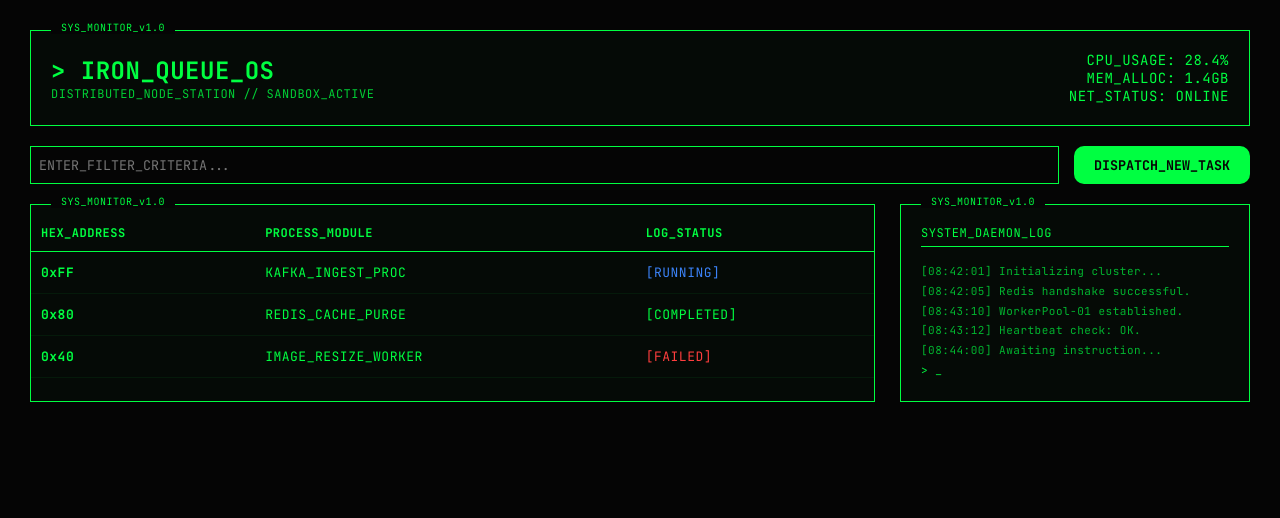
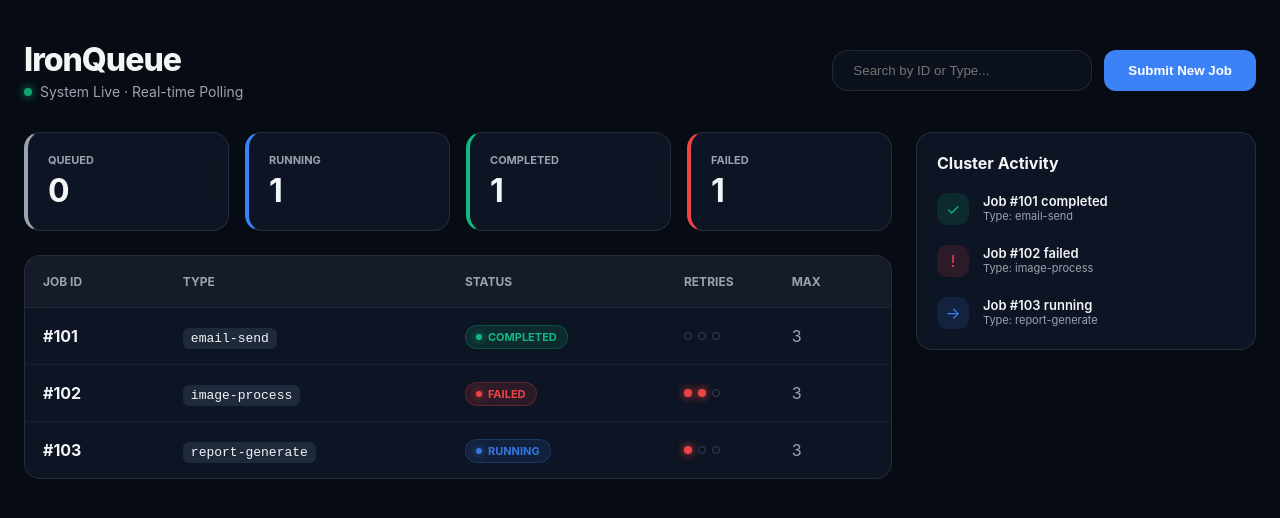
Before and after one commit to tejchid/ironqueue-ui, a React (Vite) app: page / in a window 1280 px wide. Shown: the top 518 px of the page. Built offline with nearby package versions, Linux system fonts and the light colour scheme; the HTML template or start-up script is replaced by a standard one.

Commit message:
Refactor job management and UI components

```diff
--- a/src/App.tsx
+++ b/src/App.tsx
@@ -1,147 +1,319 @@
-import { useEffect, useState } from "react";
+import { useEffect, useMemo, useState } from "react";
+import axios from "axios";
 
 const DEMO_MODE = true;
+const API_URL = "/api";
 
-const INITIAL_JOBS = [
-  { id: 255, type: "KAFKA_INGEST_PROC", status: "RUNNING" },
-  { id: 128, type: "REDIS_CACHE_PURGE", status: "COMPLETED" },
-  { id: 64,  type: "IMAGE_RESIZE_WORKER", status: "FAILED" },
+const DEMO_JOBS = [
+  { id: 101, type: "email-send", status: "COMPLETED", attempts: 0, max_attempts: 3, payload: { to: "user@example.com" } },
+  { id: 102, type: "image-process", status: "FAILED", attempts: 2, max_attempts: 3, payload: { image_id: "img_9821" }, last_error: "Worker timeout" },
+  { id: 103, type: "report-generate", status: "RUNNING", attempts: 1, max_attempts: 3, payload: { report_id: "weekly" } },
 ];
 
+type Job = {
+  id: number;
+  type: string;
+  status: "QUEUED" | "RUNNING" | "COMPLETED" | "FAILED" | string;
+  attempts: number;
+  max_attempts: number;
+  payload?: any;
+  last_error?: string | null;
+};
+
+// --- HELPER COMPONENTS ---
+
+function StatusBadge({ status }: { status: Job["status"] }) {
+  const colors: Record<string, string> = {
+    QUEUED: "#9ca3af",
+    RUNNING: "#3b82f6",
+    COMPLETED: "#10b981",
+    FAILED: "#ef4444",
+  };
+  const color = colors[status] || "#9ca3af";
+
+  return (
+    <span className={status === 'RUNNING' ? 'pulse' : ''}
+      style={{
+        backgroundColor: `${color}22`,
+        color: color,
+        border: `1px solid ${color}44`,
+        padding: '4px 10px',
+        borderRadius: '12px',
+        fontSize: '11px',
+        fontWeight: 700,
+        textTransform: 'uppercase',
+        display: 'inline-flex',
+        alignItems: 'center',
+        gap: '6px'
+      }}>
+      <span style={{ width: 6, height: 6, borderRadius: '50%', backgroundColor: color, boxShadow: `0 0 8px ${color}` }}></span>
+      {status}
+    </span>
+  );
+}
+
+function RetryDots({ attempts, max }: { attempts: number; max: number }) {
+  return (
+    <div style={{ display: "flex", gap: 6 }}>
+      {Array.from({ length: max }).map((_, i) => (
+        <div key={i} style={{
+          width: 8, height: 8, borderRadius: "50%",
+          background: i < attempts ? "#ef4444" : "transparent",
+          border: i < attempts ? "none" : "1px solid #374151",
+          boxShadow: i < attempts ? "0 0 8px #ef4444" : "none"
+        }} />
+      ))}
+    </div>
+  );
+}
+
+function PrettyJson({ value }: { value: any }) {
+  return (
+    <pre style={{
+      margin: 0, padding: 16, borderRadius: 12, background: "#06090f",
+      border: "1px solid #1f2937", color: "#60a5fa", fontSize: 12, overflow: "auto"
+    }}>
+      {JSON.stringify(value, null, 2)}
+    </pre>
+  );
+}
+
+// --- MAIN APP ---
+
 export default function App() {
-  const [jobs, setJobs] = useState(INITIAL_JOBS);
+  const [jobs, setJobs] = useState<Job[]>([]);
+  const [selectedId, setSelectedId] = useState<number | null>(null);
+  const [selected, setSelected] = useState<Job | null>(null);
   const [query, setQuery] = useState("");
+
+  // Submission State
   const [isAdding, setIsAdding] = useState(false);
-  const [metrics, setMetrics] = useState({ cpu: "24.2", mem: "1.2GB" });
+  const [newType, setNewType] = useState("email-send");
 
-  // Infrastructure Telemetry Effect
+  async function fetchAllJobs() {
+    if (DEMO_MODE && jobs.length === 0) { setJobs(DEMO_JOBS); return; }
+    if (DEMO_MODE) return;
+    try { const res = await axios.get(`${API_URL}/jobs`); setJobs(res.data); } catch (e) { console.error(e); }
+  }
+
+  async function fetchJob(id: number) {
+    if (DEMO_MODE) { setSelected(jobs.find(j => j.id === id) || null); return; }
+    try { const res = await axios.get(`${API_URL}/jobs/${id}`); setSelected(res.data); } catch (e) { console.error(e); }
+  }
+
+  async function triggerNewJob() {
+    const payload = { source: "UI_Manual", priority: "high", timestamp: new Date().toISOString() };
+
+    if (DEMO_MODE) {
+      const newJob: Job = {
+        id: Math.floor(Math.random() * 899) + 100,
+        type: newType,
+        status: "QUEUED",
+        attempts: 0,
+        max_attempts: 3,
+        payload
+      };
+      setJobs([newJob, ...jobs]);
+      setIsAdding(false);
+      return;
+    }
+    try {
+      await axios.post(`${API_URL}/jobs`, { type: newType, payload });
+      fetchAllJobs();
+      setIsAdding(false);
+    } catch (e) { console.error(e); }
+  }
+
   useEffect(() => {
-    const t = setInterval(() => {
-      setMetrics({
-        cpu: (Math.random() * 10 + 20).toFixed(1),
-        mem: (Math.random() * 0.5 + 1.0).toFixed(1) + "GB"
-      });
-    }, 2000);
-    return () => clearInterval(t);
+    fetchAllJobs();
+    const id = setInterval(fetchAllJobs, 3000);
+    return () => clearInterval(id);
   }, []);
 
-  const dispatchTask = () => {
-    const newTask = {
-      id: Math.floor(Math.random() * 500),
-      type: "MANUAL_DISPATCH_TASK",
-      status: "QUEUED"
-    };
-    setJobs(prev => [newTask, ...prev]);
-    setIsAdding(false);
-  };
+  useEffect(() => {
+    if (selectedId != null) fetchJob(selectedId);
+  }, [selectedId]);
 
-  const filtered = jobs.filter(j =>
-    query === "" || j.type.toLowerCase().includes(query.toLowerCase()) || String(j.id).includes(query)
-  );
+  const counts = useMemo(() => ({
+    QUEUED: jobs.filter(j => j.status === "QUEUED").length,
+    RUNNING: jobs.filter(j => j.status === "RUNNING").length,
+    COMPLETED: jobs.filter(j => j.status === "COMPLETED").length,
+    FAILED: jobs.filter(j => j.status === "FAILED").length,
+  }), [jobs]);
+
+  const filtered = useMemo(() => {
+    return jobs.filter(j => {
+      const q = query.trim().toLowerCase();
+      return q.length === 0 ? true : (String(j.id).includes(q) || (j.type || "").toLowerCase().includes(q));
+    });
+  }, [jobs, query]);
 
   return (
-    <div style={{
-      backgroundColor: "#050505",
-      color: "#00ff41",
-      fontFamily: "'JetBrains Mono', monospace",
-      minHeight: "100vh",
-      padding: "30px",
-      letterSpacing: "0.5px"
-    }}>
+    <div style={{ backgroundColor: "#070b14", minHeight: "100vh", color: "#f3f4f6", fontFamily: "Inter, sans-serif" }}>
       <style>{`
-        @import url('https://fonts.googleapis.com/css2?family=JetBrains+Mono:wght@400;700&display=swap');
-        .terminal-window { border: 1px solid #00ff41; padding: 20px; background: rgba(0, 255, 65, 0.02); margin-bottom: 20px; position: relative; }
-        .terminal-window::before { content: "SYS_MONITOR_v1.0"; position: absolute; top: -10px; left: 20px; background: #050505; padding: 0 10px; font-size: 10px; }
-        .blink { animation: blink-kf 1s infinite; }
-        @keyframes blink-kf { 0%, 50% { opacity: 1; } 51%, 100% { opacity: 0; } }
-        table { width: 100%; border-collapse: collapse; margin-top: 10px; }
-        th { text-align: left; border-bottom: 1px solid #00ff41; padding: 10px; font-size: 12px; }
-        td { padding: 12px 10px; font-size: 13px; border-bottom: 1px solid #00ff4111; }
-        input, select { background: transparent; border: 1px solid #00ff41; color: #00ff41; padding: 8px; font-family: inherit; outline: none; }
-        button { background: #00ff41; color: #050505; border: none; padding: 10px 20px; font-family: inherit; font-weight: bold; cursor: pointer; }
-        button:hover { background: #00cc33; }
+        .glow-card { background: rgba(17, 25, 40, 0.75); backdrop-filter: blur(12px); border: 1px solid rgba(255, 255, 255, 0.1); border-radius: 16px; transition: all 0.2s ease; }
+        .pulse { animation: pulse-kf 2s infinite; }
+        @keyframes pulse-kf { 0%, 100% { opacity: 1; } 50% { opacity: 0.5; } }
+        table tr:hover { background: rgba(255, 255, 255, 0.02); }
+        select:focus, input:focus { border-color: #3b82f6 !important; }
       `}</style>
 
-      {/* HEADER SECTION */}
-      <div className="terminal-window" style={{ display: 'flex', justifyContent: 'space-between', alignItems: 'center' }}>
+      <div style={{ padding: "40px 24px", maxWidth: 1400, margin: "0 auto" }}>
+
+        {/* HEADER */}
+        <header style={{ display: "flex", justifyContent: "space-between", alignItems: "center", marginBottom: 32 }}>
           <div>
-          <h1 style={{ margin: 0, fontSize: "24px" }}>&gt; IRON_QUEUE_OS</h1>
-          <p style={{ margin: 0, fontSize: "12px", opacity: 0.8 }}>DISTRIBUTED_NODE_STATION // {DEMO_MODE ? "SANDBOX_ACTIVE" : "PROD_ACTIVE"}</p>
-        </div>
-        <div style={{ textAlign: 'right', fontSize: "14px" }}>
-          <div>CPU_USAGE: {metrics.cpu}%</div>
-          <div>MEM_ALLOC: {metrics.mem}</div>
-          <div>NET_STATUS: <span className="blink">ONLINE</span></div>
+            <h1 style={{ fontSize: 32, fontWeight: 800, margin: 0, letterSpacing: "-1px" }}>IronQueue</h1>
+            <div style={{ display: "flex", alignItems: "center", gap: 8, marginTop: 4 }}>
+              <span className="pulse" style={{ width: 8, height: 8, borderRadius: "50%", backgroundColor: "#10b981", boxShadow: "0 0 10px #10b981" }}></span>
+              <p style={{ margin: 0, color: "#9ca3af", fontSize: 14 }}>System Live · Real-time Polling</p>
             </div>
           </div>
 
-      {/* ACTION BAR */}
-      <div style={{ display: 'flex', gap: '15px', marginBottom: '20px' }}>
+          <div style={{ display: "flex", gap: 12 }}>
             <input
-          style={{ flex: 1 }}
-          placeholder="ENTER_FILTER_CRITERIA..."
+              className="glow-card"
+              style={{ padding: "12px 20px", width: 260, color: "white", outline: "none", background: "rgba(15, 22, 36, 0.6)" }}
+              placeholder="Search by ID or Type..."
               value={query}
-          onChange={e => setQuery(e.target.value)}
+              onChange={(e) => setQuery(e.target.value)}
             />
-        <button onClick={() => setIsAdding(!isAdding)}>
-          {isAdding ? "CANCEL_OP" : "DISPATCH_NEW_TASK"}
+            <button
+              onClick={() => setIsAdding(!isAdding)}
+              style={{ backgroundColor: isAdding ? "#374151" : "#3b82f6", color: "white", padding: "0 24px", borderRadius: "12px", border: "none", fontWeight: 600, cursor: "pointer", transition: "all 0.2s" }}
+            >
+              {isAdding ? "Cancel" : "Submit New Job"}
             </button>
           </div>
+        </header>
 
-      {/* NEW TASK FORM */}
+        {/* INTERACTIVE SUBMISSION FORM */}
         {isAdding && (
-        <div className="terminal-window" style={{ borderStyle: 'dashed' }}>
-          <p style={{ margin: "0 0 15px 0" }}>// INITIALIZING NEW TASK SEQUENCE...</p>
-          <div style={{ display: 'flex', gap: '20px', alignItems: 'center' }}>
-            <span style={{ fontSize: "12px" }}>SELECT_MODULE:</span>
-            <select style={{ width: '250px' }}>
-              <option>KAFKA_STREAM_PROC</option>
-              <option>REDIS_FLUSH_NODE</option>
-              <option>WORKER_CLEANUP_DAEMON</option>
+          <div className="glow-card" style={{ marginBottom: 32, padding: 24, display: "flex", gap: 20, alignItems: "flex-end", border: "1px solid #3b82f644", background: "rgba(59, 130, 246, 0.05)" }}>
+            <div style={{ flex: 1 }}>
+              <label style={{ fontSize: 11, color: "#3b82f6", fontWeight: 700, textTransform: "uppercase", display: "block", marginBottom: 8 }}>Select Task Module</label>
+              <select
+                value={newType}
+                onChange={(e) => setNewType(e.target.value)}
+                style={{ width: "100%", background: "#0f172a", border: "1px solid #1f2937", color: "white", padding: "12px", borderRadius: "10px", outline: "none", cursor: "pointer" }}
+              >
+                <option value="email-send">email-send</option>
+                <option value="image-process">image-process</option>
+                <option value="report-generate">report-generate</option>
+                <option value="db-backup">db-backup</option>
               </select>
-            <button style={{ padding: '5px 15px' }} onClick={dispatchTask}>EXECUTE_PUSH</button>
             </div>
+            <div style={{ flex: 2 }}>
+              <label style={{ fontSize: 11, color: "#9ca3af", fontWeight: 700, textTransform: "uppercase", display: "block", marginBottom: 8 }}>Static Payload Configuration</label>
+              <div style={{ background: "#06090f", padding: "12px", borderRadius: "10px", border: "1px solid #1f2937", color: "#60a5fa", fontSize: 12, fontFamily: "monospace" }}>
+                {"{ \"source\": \"UI_Control\", \"priority\": \"critical\" }"}
+              </div>
+            </div>
+            <button
+              onClick={triggerNewJob}
+              style={{ backgroundColor: "#10b981", color: "white", padding: "14px 32px", borderRadius: "10px", border: "none", fontWeight: 800, cursor: "pointer", boxShadow: "0 4px 14px 0 rgba(16, 185, 129, 0.39)" }}
+            >
+              PUSH TO WORKER
+            </button>
           </div>
         )}
 
-      {/* MAIN DATA GRID */}
-      <div style={{ display: 'grid', gridTemplateColumns: '1fr 350px', gap: '25px' }}>
-        <div className="terminal-window" style={{ padding: 0 }}>
-          <table>
-            <thead>
+        <div style={{ display: "grid", gridTemplateColumns: "1fr 340px", gap: 24 }}>
+
+          <main>
+            <div style={{ display: "grid", gridTemplateColumns: "repeat(4, 1fr)", gap: 16, marginBottom: 24 }}>
+              {[
+                { label: "Queued", val: counts.QUEUED, color: "#9ca3af" },
+                { label: "Running", val: counts.RUNNING, color: "#3b82f6" },
+                { label: "Completed", val: counts.COMPLETED, color: "#10b981" },
+                { label: "Failed", val: counts.FAILED, color: "#ef4444" }
+              ].map(stat => (
+                <div key={stat.label} className="glow-card" style={{ padding: 20, borderLeft: `4px solid ${stat.color}` }}>
+                  <div style={{ color: "#9ca3af", fontSize: 11, fontWeight: 700, textTransform: "uppercase" }}>{stat.label}</div>
+                  <div style={{ fontSize: 32, fontWeight: 700, marginTop: 4 }}>{stat.val}</div>
+                </div>
+              ))}
+            </div>
+
+            <div className="glow-card" style={{ overflow: "hidden" }}>
+              <table width="100%" style={{ borderCollapse: "collapse", textAlign: "left" }}>
+                <thead style={{ background: "rgba(255,255,255,0.03)", color: "#9ca3af", fontSize: 12 }}>
                   <tr>
-                <th>HEX_ADDRESS</th>
-                <th>PROCESS_MODULE</th>
-                <th>LOG_STATUS</th>
+                    <th style={{ padding: 18 }}>JOB ID</th>
+                    <th>TYPE</th>
+                    <th>STATUS</th>
+                    <th>RETRIES</th>
+                    <th style={{ paddingRight: 18 }}>MAX</th>
                   </tr>
                 </thead>
                 <tbody>
-              {filtered.map(j => (
-                <tr key={j.id}>
-                  <td style={{ color: "#00ff41", fontWeight: "bold" }}>0x{j.id.toString(16).toUpperCase()}</td>
-                  <td>{j.type}</td>
-                  <td style={{ color: j.status === "FAILED" ? "#ff3e3e" : j.status === "RUNNING" ? "#3b82f6" : "#00ff41" }}>
-                    [{j.status}]
-                  </td>
+                  {filtered.length === 0 ? (
+                    <tr><td colSpan={5} style={{ padding: 40, color: "#9ca3af", textAlign: "center" }}>No records found in active cluster.</td></tr>
+                  ) : filtered.map(job => (
+                    <tr key={job.id} onClick={() => setSelectedId(job.id)} style={{ borderTop: "1px solid rgba(255,255,255,0.05)", cursor: "pointer" }}>
+                      <td style={{ padding: 18, fontWeight: 700 }}>#{job.id}</td>
+                      <td><code style={{ background: "#1e293b", padding: "3px 8px", borderRadius: 6, fontSize: 13 }}>{job.type}</code></td>
+                      <td><StatusBadge status={job.status} /></td>
+                      <td><RetryDots attempts={job.attempts} max={job.max_attempts} /></td>
+                      <td style={{ paddingRight: 18, color: "#9ca3af" }}>{job.max_attempts}</td>
                     </tr>
                   ))}
                 </tbody>
               </table>
             </div>
+          </main>
 
-        {/* SYSTEM LOG SIDEBAR */}
-        <div className="terminal-window">
-          <p style={{ margin: "0 0 15px 0", fontSize: "12px", borderBottom: "1px solid #00ff41", paddingBottom: "5px" }}>SYSTEM_DAEMON_LOG</p>
-          <div style={{ fontSize: "11px", lineHeight: "1.8", color: "rgba(0, 255, 65, 0.7)" }}>
-            [08:42:01] Initializing cluster...<br/>
-            [08:42:05] Redis handshake successful.<br/>
-            [08:43:10] WorkerPool-01 established.<br/>
-            [08:43:12] Heartbeat check: OK.<br/>
-            [08:44:00] Awaiting instruction...<br/>
-            <span style={{ color: "#00ff41" }}>&gt; _ <span className="blink"></span></span>
+          <aside className="glow-card" style={{ padding: 20, height: "fit-content" }}>
+            <h3 style={{ margin: "0 0 20px 0", fontSize: 16, fontWeight: 700 }}>Cluster Activity</h3>
+            <div style={{ display: "flex", flexDirection: "column", gap: 20 }}>
+              {jobs.slice(0, 10).map(job => (
+                <div key={job.id} style={{ display: "flex", gap: 14 }}>
+                  <div style={{
+                    width: 32, height: 32, borderRadius: "10px",
+                    backgroundColor: job.status === 'COMPLETED' ? "#10b98122" : job.status === 'FAILED' ? "#ef444422" : "#3b82f622",
+                    display: "flex", alignItems: "center", justifyContent: "center", color: job.status === 'COMPLETED' ? "#10b981" : job.status === 'FAILED' ? "#ef4444" : "#3b82f6"
+                  }}>
+                    {job.status === 'COMPLETED' ? '✓' : job.status === 'FAILED' ? '!' : '→'}
+                  </div>
+                  <div>
+                    <div style={{ fontSize: 13, fontWeight: 600 }}>Job #{job.id} {job.status.toLowerCase()}</div>
+                    <div style={{ fontSize: 11, color: "#9ca3af" }}>Type: {job.type}</div>
                   </div>
                 </div>
+              ))}
             </div>
+          </aside>
+        </div>
+      </div>
+
+      {/* DRAWER MODAL */}
+      {selectedId && (
+        <div onClick={() => setSelectedId(null)} style={{ position: "fixed", inset: 0, background: "rgba(0,0,0,0.7)", backdropFilter: "blur(6px)", display: "flex", justifyContent: "flex-end", zIndex: 100 }}>
+          <div onClick={e => e.stopPropagation()} style={{ width: 500, height: "100%", background: "#0f172a", borderLeft: "1px solid #1f2937", padding: 40, boxShadow: "-10px 0 30px rgba(0,0,0,0.5)" }}>
+            <div style={{ display: "flex", justifyContent: "space-between", alignItems: "flex-start" }}>
+              <div>
+                <h2 style={{ margin: 0 }}>System Trace #{selectedId}</h2>
+                <p style={{ color: "#9ca3af", margin: "4px 0 0 0" }}>Internal Metadata & Logs</p>
+              </div>
+              <button onClick={() => setSelectedId(null)} style={{ background: "none", border: "1px solid #334155", color: "white", padding: "8px 16px", borderRadius: 8, cursor: "pointer" }}>Close</button>
+            </div>
+
+            <div style={{ marginTop: 32 }}><StatusBadge status={selected?.status || ""} /></div>
+
+            <div style={{ marginTop: 32 }}>
+              <label style={{ color: "#9ca3af", fontSize: 11, fontWeight: 700, textTransform: "uppercase" }}>JSON Data Payload</label>
+              <div style={{ marginTop: 12 }}><PrettyJson value={selected?.payload ?? {}} /></div>
+            </div>
+
+            {selected?.last_error && (
+              <div style={{ marginTop: 24 }}>
+                <label style={{ color: "#ef4444", fontSize: 11, fontWeight: 700, textTransform: "uppercase" }}>Traceback Error</label>
+                <div style={{ marginTop: 12, padding: 16, borderRadius: 12, background: "#7f1d1d22", border: "1px solid #ef444444", color: "#fca5a5", fontSize: 12 }}>{selected.last_error}</div>
+              </div>
+            )}
+          </div>
+        </div>
+      )}
     </div>
   );
 }
```
Lines whose indentation alone changed are shown as unchanged.
